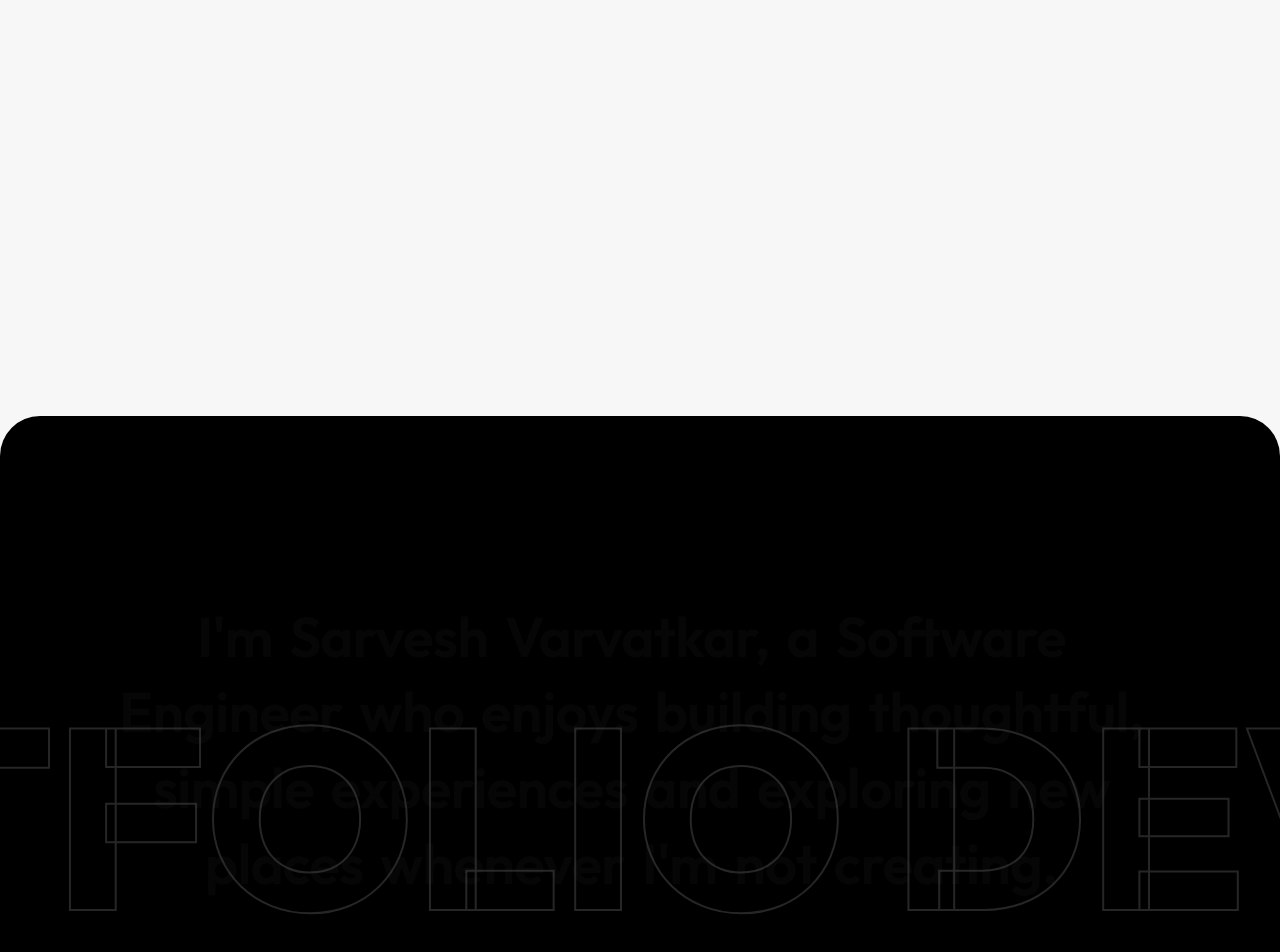
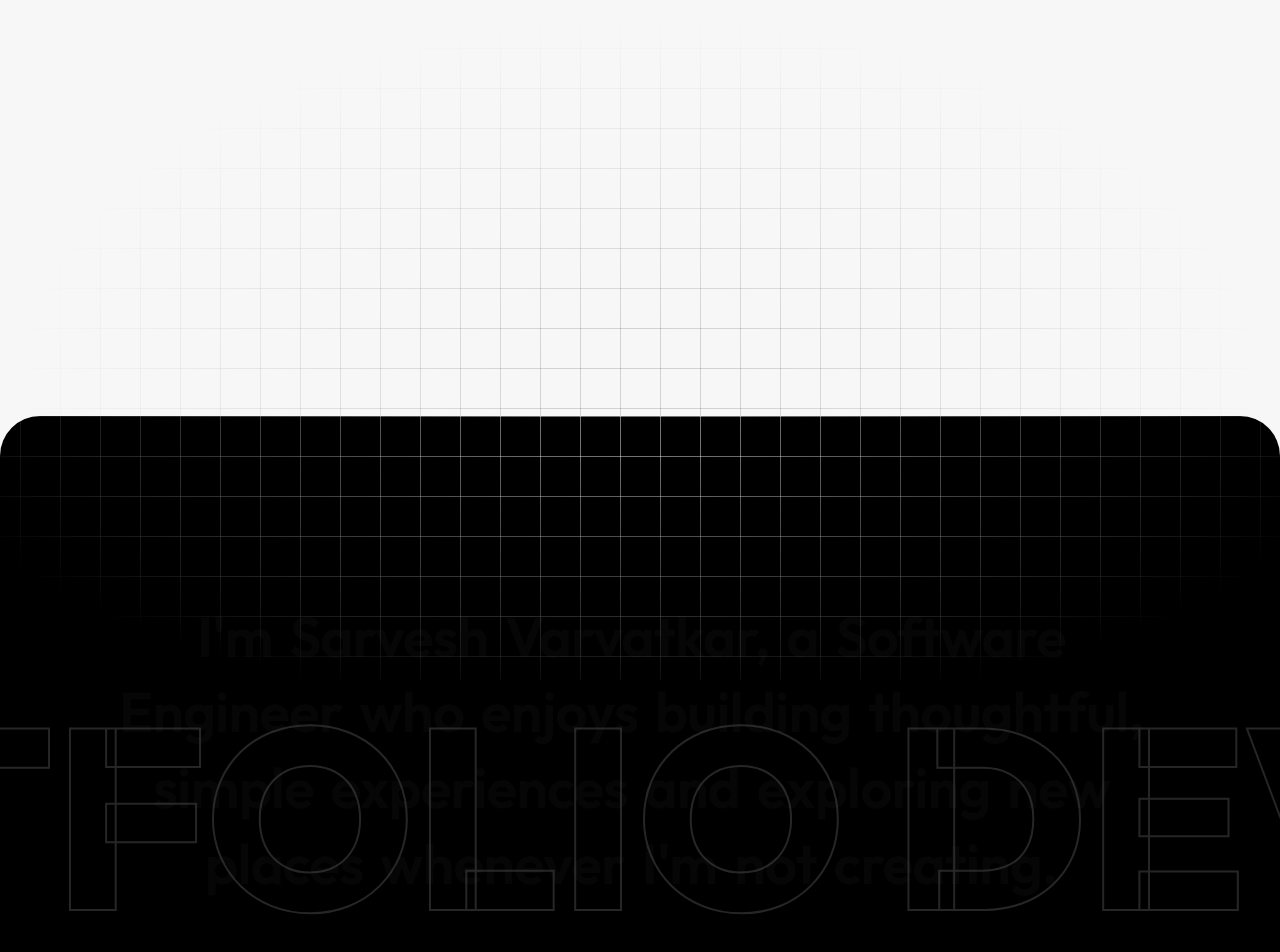
Before and after one commit to sarveshv9/Portfolio, a React (Vite) app: page / in a window 1280 px wide. Shown: the part 120-1072 px from the top of the page. Built offline with nearby package versions, Linux system fonts and the light colour scheme; a web font is replaced by a local one.

Commit message:
feat: add grid box layout

```diff
--- a/src/components/About.css
+++ b/src/components/About.css
@@ -8,6 +8,24 @@
     z-index: 10;
     margin-top: -33vh;
     border-radius: 40px 40px 0 0;
+}
+
+.about-wrapper::before {
+    content: '';
+    position: absolute;
+    top: 0;
+    left: 0;
+    width: 100%;
+    height: 33vh;
+    background-image: linear-gradient(to right, rgba(255, 255, 255, 0.45) 1px, transparent 1px),
+                      linear-gradient(to bottom, rgba(255, 255, 255, 0.45) 1px, transparent 1px);
+    background-size: 40px 40px;
+    background-position: center top;
+    border-radius: 40px 40px 0 0;
+    -webkit-mask-image: radial-gradient(ellipse at top center, black 10%, transparent 80%);
+    mask-image: radial-gradient(ellipse at top center, black 10%, transparent 80%);
+    pointer-events: none;
+    z-index: 0;
 }
 
 /* ── STICKY CONTAINER (Pins to screen while scrubbing) ── */
--- a/src/components/Hero.css
+++ b/src/components/Hero.css
@@ -7,6 +7,23 @@
     padding-top: 14vh;
 }
 
+.hero::before {
+    content: '';
+    position: absolute;
+    top: 0;
+    left: 0;
+    width: 100%;
+    height: 100%;
+    background-image: linear-gradient(to right, rgba(0, 0, 0, 0.15) 1px, transparent 1px),
+                      linear-gradient(to bottom, rgba(0, 0, 0, 0.15) 1px, transparent 1px);
+    background-size: 40px 40px;
+    background-position: center top;
+    -webkit-mask-image: radial-gradient(ellipse at center, black 10%, transparent 70%);
+    mask-image: radial-gradient(ellipse at center, black 10%, transparent 70%);
+    pointer-events: none;
+    z-index: 0;
+}
+
 .hero-container {
     width: 100%;
     max-width: 1200px;
@@ -14,6 +31,8 @@
     display: flex;
     align-items: center;
     justify-content: center;
+    position: relative;
+    z-index: 1;
 }
 
 .hero-content {
```
